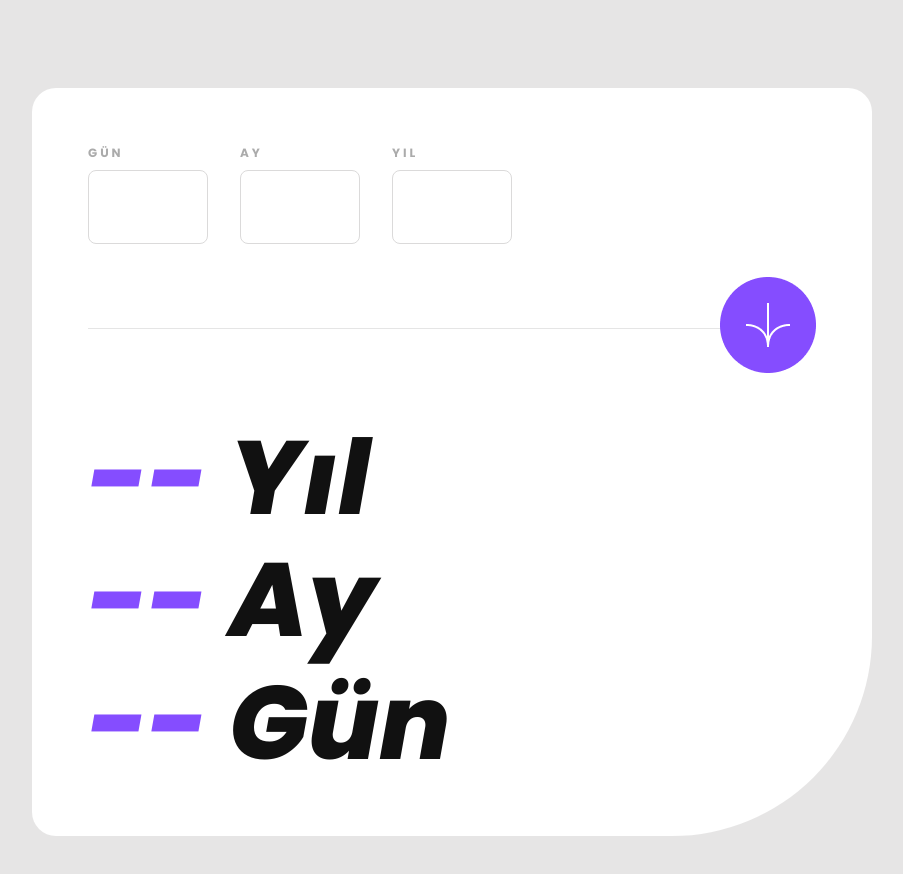
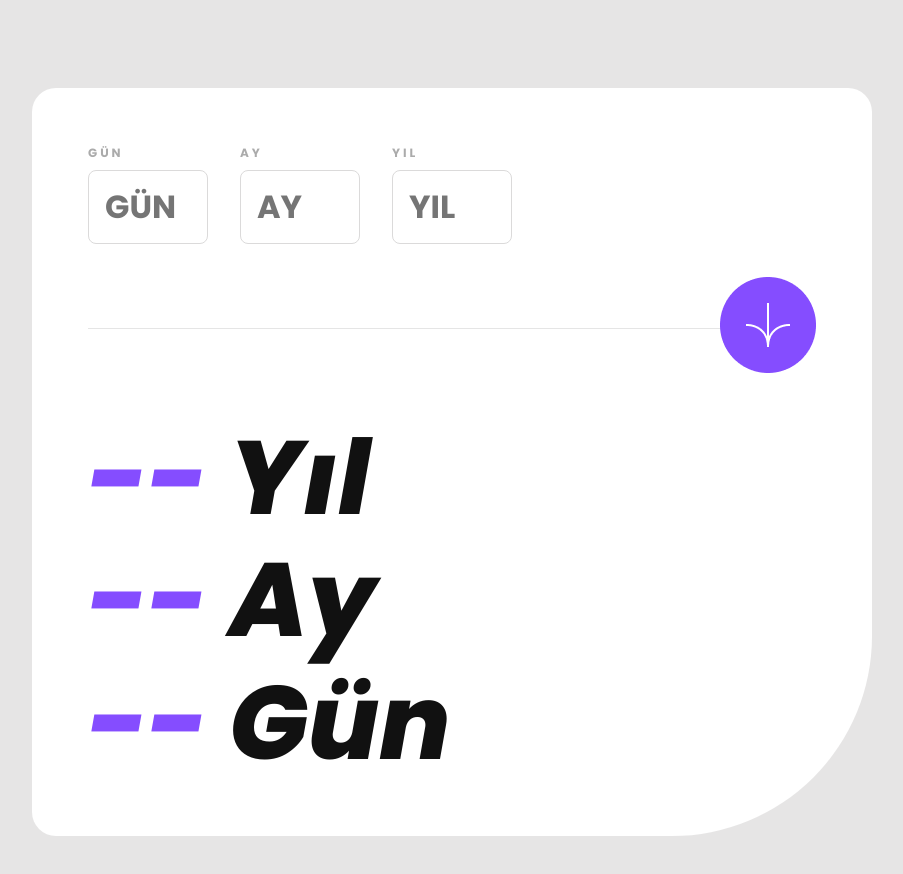
Before and after one commit to dursunkokturk/React-JS-Project-Age-Calculator, a React (Vite) app: page / in a window 1280 px wide. Shown: the top 874 px of the page, without its empty margins (188-1091 px from the left). Built offline with nearby package versions, Linux system fonts and the light colour scheme.

Commit message:
src klasoru icindeki app.jsx component icindeki input elementlerine hangi verilerin girilecegini kullaniciya gosterme islemi yapildi

```diff
--- a/src/App.jsx
+++ b/src/App.jsx
@@ -9,15 +9,15 @@ export default function App() {
         <div className="birthday">
           <div className="field">
             <p>GÜN</p>
-            <input type="text" maxLength={2} />
+            <input type="text" maxLength={2} placeholder="GÜN"/>
           </div>
           <div className="field field--middle">
             <p>AY</p>
-            <input type="text" maxLength={2} />
+            <input type="text" maxLength={2} placeholder="AY"/>
           </div>
           <div className="field">
             <p>YIL</p>
-            <input type="text" maxLength={4} />
+            <input type="text" maxLength={4} placeholder="YIL"/>
           </div>
         </div>
 
```
